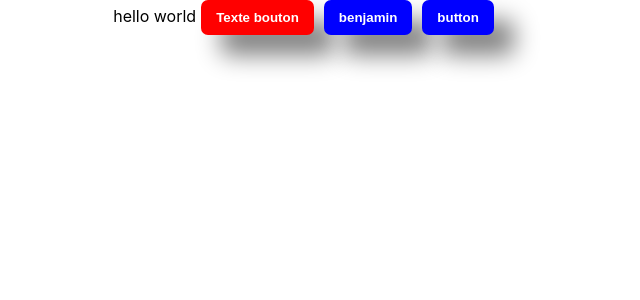
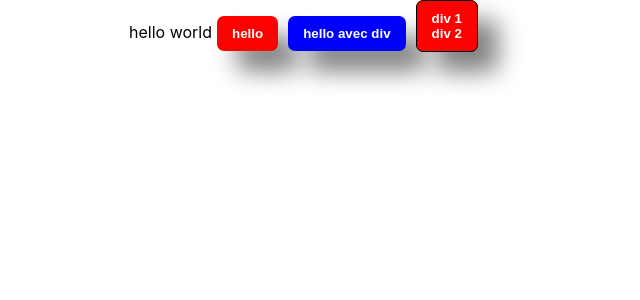
Before and after one commit to mattam49100/2022-04-04-tjs, a React (Create React App) app: page / in a window 1280 px wide. Shown: the top 300 px of the page, without its empty margins (334-974 px from the left). Built offline with nearby package versions, Linux system fonts and the light colour scheme.

Commit message:
ajout style

```diff
--- a/src/App/App.tsx
+++ b/src/App/App.tsx
@@ -1,21 +1,32 @@
-import React from 'react';
-import './App.css';
-import Button from './components/Button/Button';
-
+import React from "react";
+import "./App.css";
+import Button from "./components/Button/Button";
 
 function App() {
   return (
     <div className="App">
       hello world
-      <Button text="Texte bouton"
-       bgcolor="red"
-        lorsqueLeButtonEstClicked={(arg:any)=> {
-        console.log(arg);
-        }
-      }
-        />
-      <Button text="benjamin" />
-      <Button text="button"/>
+      <Button
+        bgcolor="red"
+        lorsqueLeButtonEstClicked={(arg: any) => {
+          console.log(arg);
+        }}
+      >
+        hello
+      </Button>
+      <Button
+        bgcolor="blue"
+        color="white"
+        lorsqueLeButtonEstClicked={(arg: any) => {
+          console.log(arg);
+        }}
+      >
+        <div>hello avec div</div>
+      </Button>
+      <Button style={{border:'1px solid #000'}}>
+        <div>div 1</div>
+        <div>div 2</div>
+      </Button>
     </div>
   );
 }
--- a/src/App/components/Button/Button.js
+++ b/src/App/components/Button/Button.js
@@ -1,6 +1,6 @@
-import React from 'react';
-import style from './Button.module.css'
-import PropTypes from 'prop-types';
+import React from "react";
+import style from "./Button.module.css";
+import PropTypes from "prop-types";
 
 function Button(props) {
   console.log(props);
@@ -10,21 +10,28 @@ function Button(props) {
         props.lorsqueLeButtonEstClicked("Hello");
       }}
       className={style.Button}
-    style={{backgroundColor: props.bgcolor}}
+      style={{ ...props.style, backgroundColor: props.bgcolor, color: props.color }}
+      type={props.type}
     >
-    {props.text}
+      {props.children}
     </button>
   );
 }
-Button.propTypes= {
-    text: PropTypes.string.isRequired,
-    lorsqueLeButtonEstClicked : PropTypes.func.isRequired,
-    bgcolor: PropTypes.string
-}
+Button.propTypes = {
+  //text: PropTypes.string,
+  lorsqueLeButtonEstClicked: PropTypes.func.isRequired,
+  style : PropTypes.object,
+  bgcolor: PropTypes.string.isRequired,
+  color: PropTypes.string.isRequired,
+  type: PropTypes.string,
+  children: PropTypes.any.isRequired,
+};
 
-Button.defaultProps={
-    lorsqueLeButtonEstClicked:()=>{
-        console.error('fonction du button undefined')
-    }
-}
+Button.defaultProps = {
+  lorsqueLeButtonEstClicked: () => {
+    console.warn("fonction du button undefined");
+  },
+  bgcolor: "red",
+  color: "white",
+};
 export default Button;
```
Lines whose indentation alone changed are shown as unchanged.
